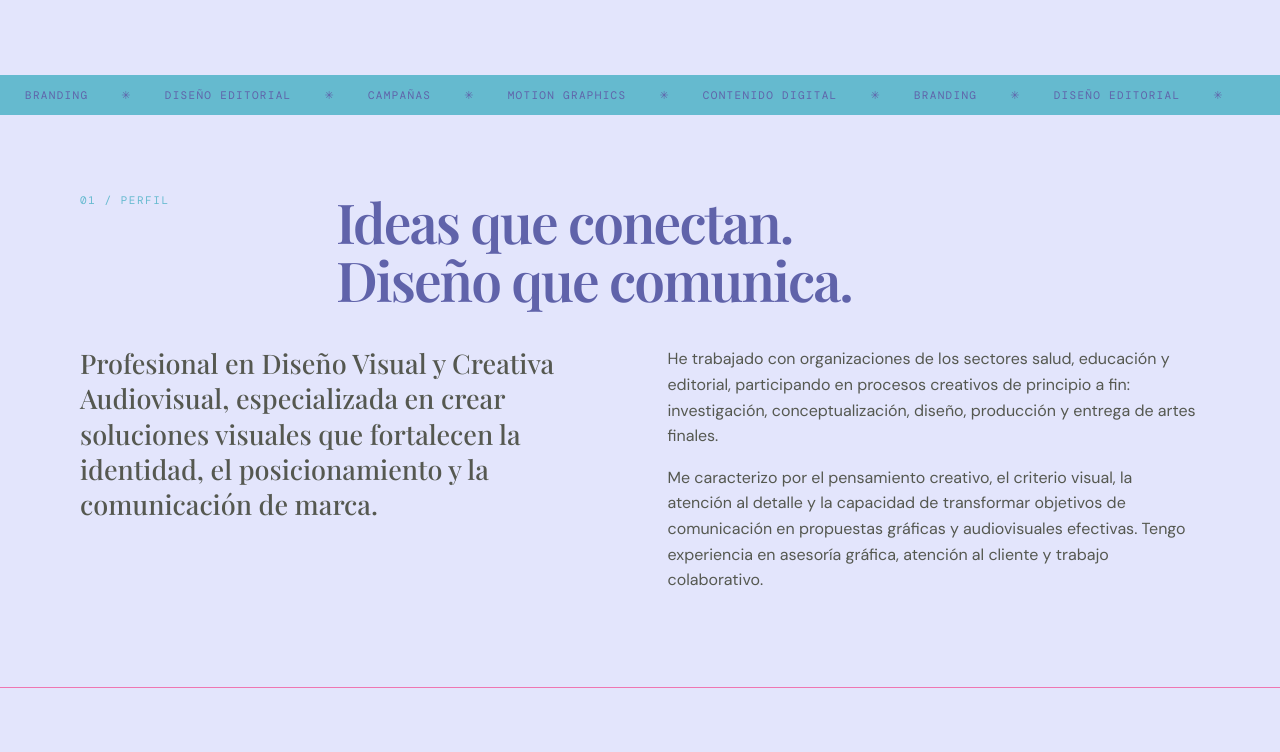
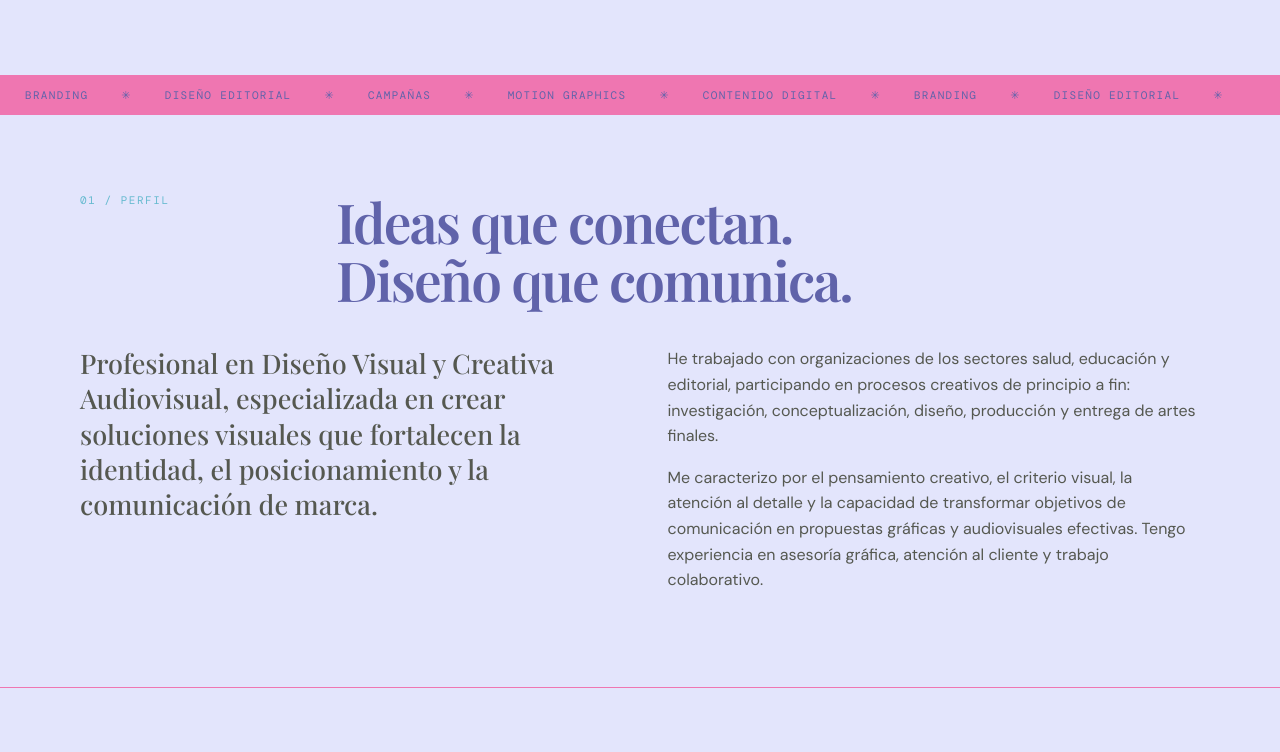
Before and after one commit to runamepa-droid/hoja-de-vida-nataly., a plain HTML site: page index.html in a window 1280 px wide. Shown: the part 550-1302 px from the top of the page. Drawn offline with nearby package versions, Linux system fonts and the light colour scheme.

Commit message:
Update index.html

```diff
--- a/index.html
+++ b/index.html
@@ -9,7 +9,7 @@
   <link rel="preconnect" href="https://fonts.gstatic.com" crossorigin>
   <link href="https://fonts.googleapis.com/css2?family=DM+Mono:wght@400;500&family=DM+Sans:wght@400;500;600;700&family=Playfair+Display:wght@500;600;700&display=swap" rel="stylesheet">
   <style>
-    :root{--ink:#6063aa;--muted:#65bacf;--paper:#e3e5fc;--white:#65bacf;--lime:#65bacf;--line:#ef76b1;--dark:#65bacf}
+    :root{--ink:#6063aa;--muted:#65bacf;--paper:#e3e5fc;--white:#ef76b1;--lime:#ef76b1;--line:#ef76b1;--dark:#65bacf}
     *{box-sizing:border-box}html{scroll-behavior:smooth}body{margin:0;background:var(--paper);color:var(--ink);font-family:"DM Sans",sans-serif;line-height:1.6}
     a{color:inherit;text-decoration:none}.wrap{width:min(1120px,calc(100% - 48px));margin:auto}
     .topbar{display:flex;justify-content:space-between;align-items:center;padding:24px 0;border-bottom:1px solid var(--line);font-family:"DM Mono",monospace;font-size:11px;letter-spacing:.08em;text-transform:uppercase}
```
